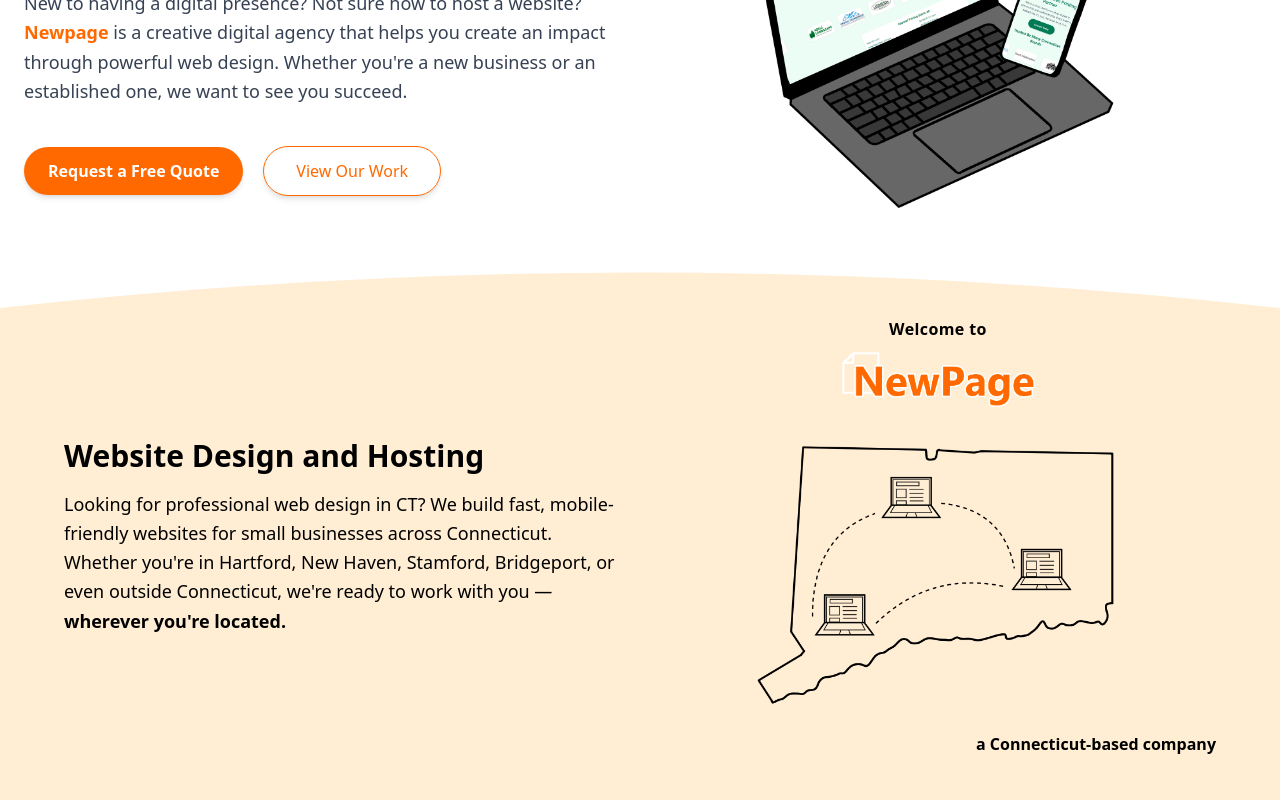
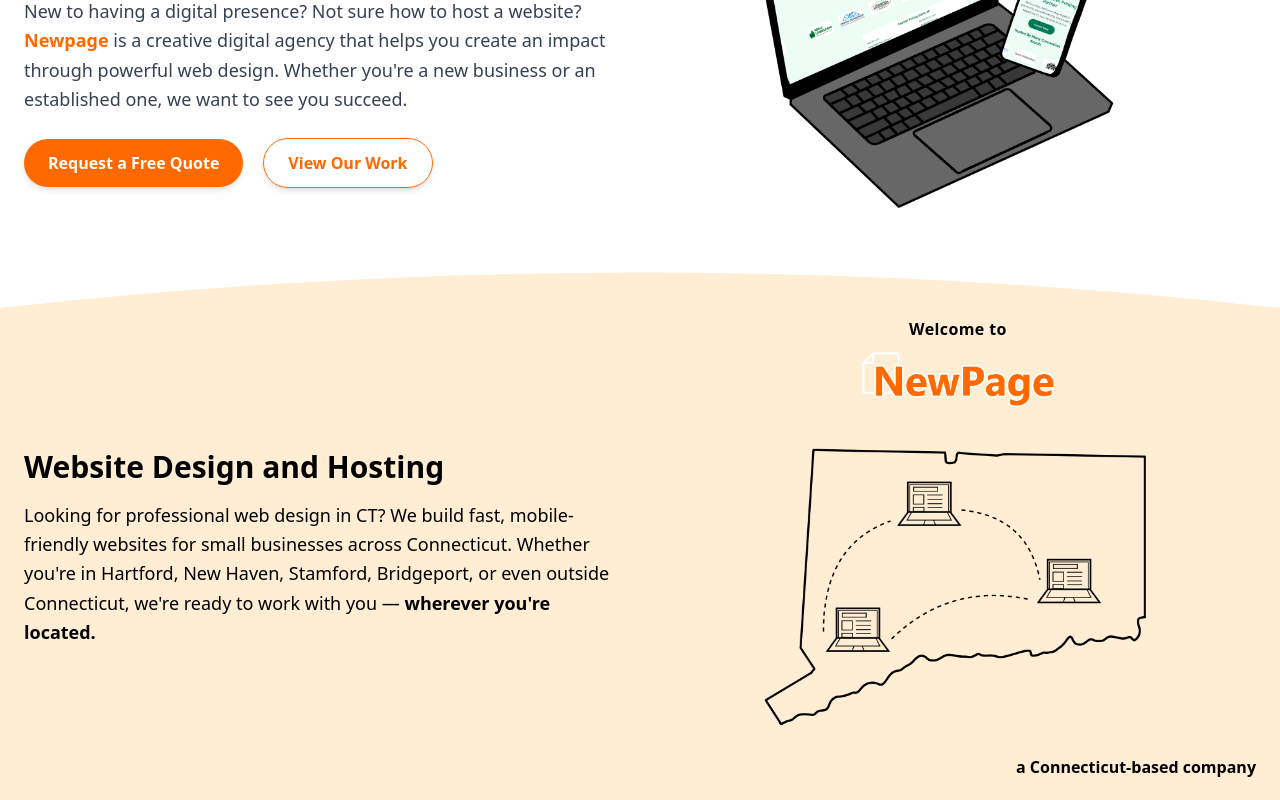
Before and after one commit to 90090/Newpage, a React (Vite) app in the folder newpage/: page / in a window 1280 px wide. Shown: the part 260-1060 px from the top of the page. Built offline with nearby package versions, Linux system fonts and the light colour scheme.

Commit message:
margin improvements

```diff
--- a/newpage/src/components/Footer.jsx
+++ b/newpage/src/components/Footer.jsx
@@ -2,11 +2,11 @@
 
 const Footer = () => {
   return (
-    <footer className="relative bg-[#1f1f1f] text-white py-12 px-8 overflow-hidden">
+    <footer className="relative bg-[#1f1f1f] text-white py-8 px-6 overflow-hidden">
       {/* Gradient Accent Glow */}
       <div className="absolute inset-0 bg-gradient-to-tr from-orange-500/10 via-gray-500/10 to-transparent pointer-events-none"></div>
 
-      <div className="relative max-w-7xl mx-auto flex flex-col md:flex-row justify-between items-center gap-10">
+      <div className="relative max-w-7xl flex flex-col md:flex-row justify-between items-center gap-10">
         {/* LEFT: Brand and tagline */}
         <div className="text-center md:text-left max-w-md">
           <h1 className="text-xl md:text-2xl font-semibold mb-2">
--- a/newpage/src/components/OurProcessSection.jsx
+++ b/newpage/src/components/OurProcessSection.jsx
@@ -281,7 +281,7 @@
             Why Choose Us?
           </motion.h2>
           <motion.p
-            className="text-lg md:text-xl leading-relaxed mb-10"
+            className="text-lg md:text-xl leading-relaxed mb-10 text-left"
             initial={{ opacity: 0, y: 20 }}
             whileInView={{ opacity: 1, y: 0 }}
             transition={{ duration: 0.6, delay: 0.2 }}
--- a/newpage/src/pages/About.jsx
+++ b/newpage/src/pages/About.jsx
@@ -23,9 +23,9 @@
         </motion.div>
       </section>
       {/* Who We Are */}
-      <section className="max-w-4xl mx-auto mb-24 text-center px-4 sm:px-6 ">
+      <section className="max-w-4xl mx-auto mb-24 px-4 sm:px-6">
         <motion.h1
-          className="text-3xl sm:text-4xl md:text-5xl font-bold mb-6 pt-5 leading-tight"
+          className="text-3xl sm:text-4xl md:text-5xl text-center font-bold mb-6 pt-5 leading-tight"
           initial={{ opacity: 0, y: -20 }}
           animate={{ opacity: 1, y: 0 }}
           transition={{ duration: 0.6 }}
@@ -34,7 +34,7 @@
         </motion.h1>
 
         <motion.p
-          className="text-base sm:text-lg leading-relaxed sm:leading-loose text-black"
+          className="text-base sm:text-lg leading-relaxed sm:leading-loose text-black text-left"
           initial={{ opacity: 0 }}
           animate={{ opacity: 1 }}
           transition={{ delay: 0.2, duration: 0.6 }}
--- a/newpage/src/pages/Home.jsx
+++ b/newpage/src/pages/Home.jsx
@@ -70,7 +70,7 @@
 
             <a
               href="/work"
-              className="inline-block mt-4 px-8 py-3 rounded-full border border-orange-500 text-orange-500 hover:bg-orange-500 hover:text-white transition duration-300 shadow-md hover:shadow-lg"
+              className="inline-block mr-5 font-semibold px-6 py-3 rounded-full border border-orange-500 text-orange-500 hover:bg-orange-500 hover:text-white transition duration-300 shadow-md hover:shadow-lg"
             >
               View Our Work
             </a>
@@ -111,7 +111,7 @@
           />
         </svg>
       <motion.section
-        className="bg-orange-100 text-white py-20 px-6 md:px-16 text-center md:text-left"
+        className="bg-orange-100 text-white py-20 px-6 text-center md:text-left"
         initial={{ opacity: 0 }}
         whileInView={{ opacity: 1 }}
         transition={{ duration: 0.6 }}
```
